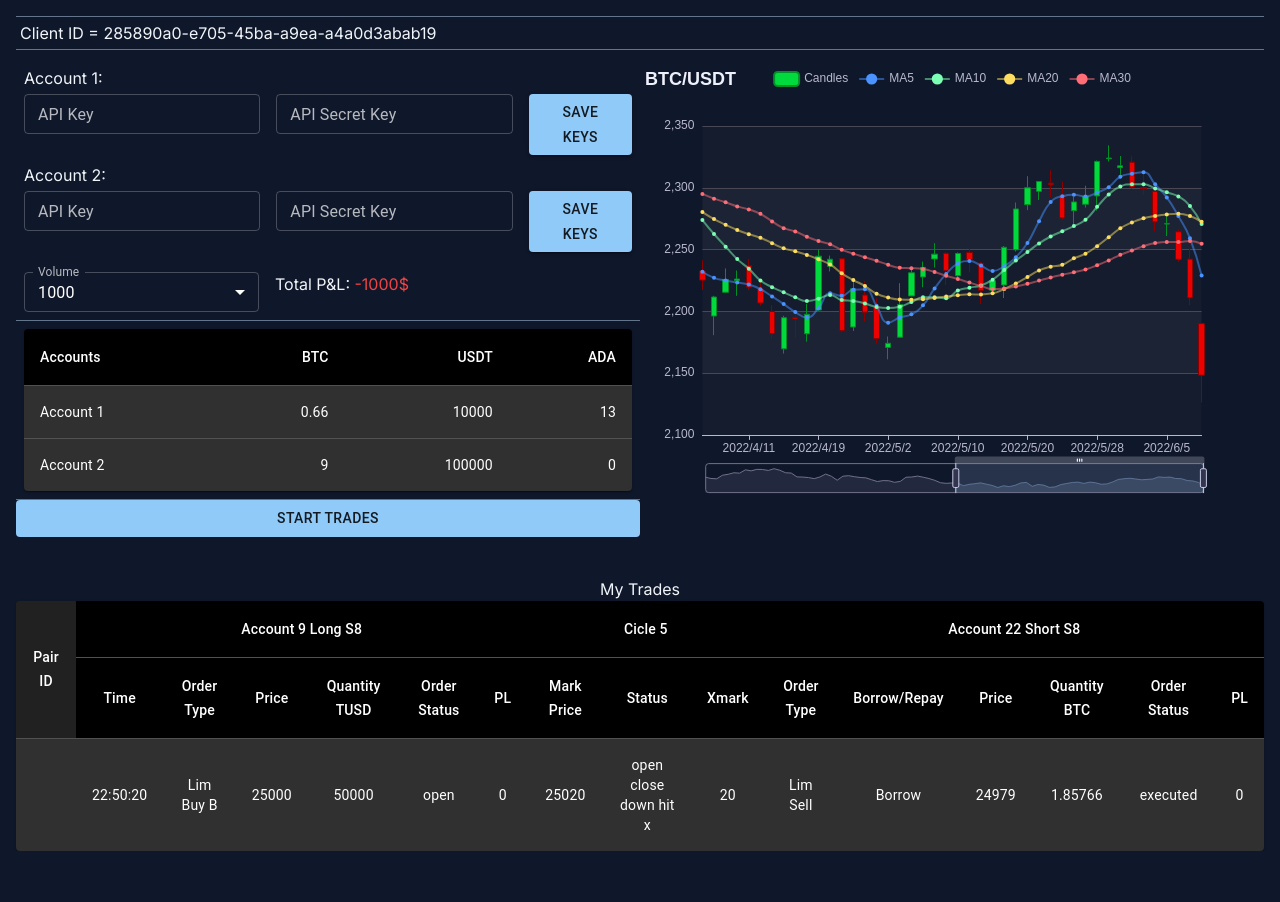
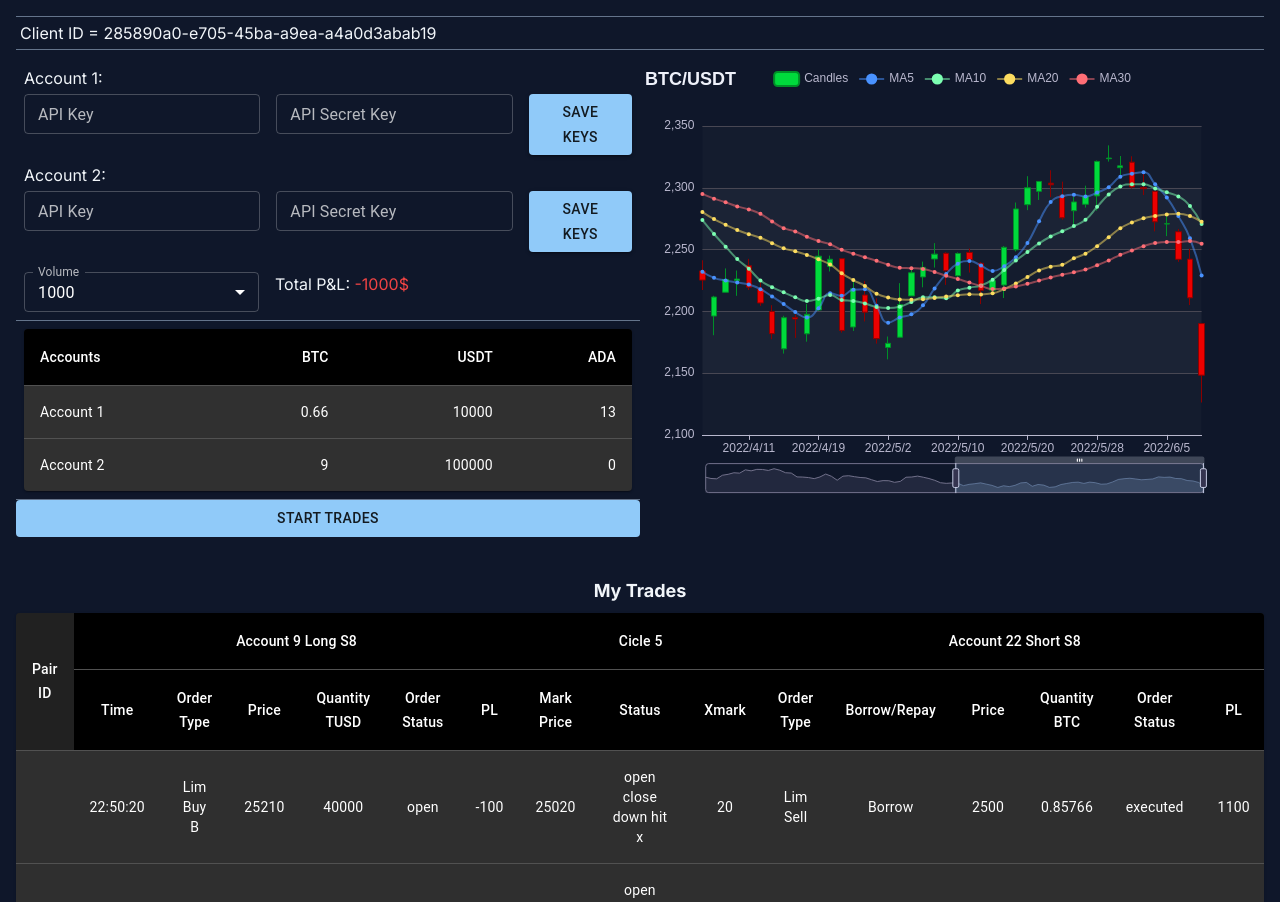
Before and after one commit to TrustInMagic/market-watcher-sketch, a Next.js app: page / in a window 1280 px wide. Shown: the top 902 px of the page. Before the commit the page ends 851 px from the top, so only its background shows below. Built offline with nearby package versions, Linux system fonts and the light colour scheme.

Commit message:
Add dynamic total P&L column

```diff
--- a/src/app/page.tsx
+++ b/src/app/page.tsx
@@ -50,7 +50,7 @@ const App = () => {
           <BalanceTable accounts={accounts} />
         </div>
         <div className='col-start-2 col-end-3 row-start-1 row-end-3'>
-          <CandleChart loading={false} theme='dark'/>
+          <CandleChart loading={false} theme='dark' />
         </div>
         <Button
           variant='contained'
@@ -60,8 +60,8 @@ const App = () => {
           Start Trades
         </Button>
       </div>
-      <div className='flex flex-col mt-10'>
-        <span className='self-center'>My Trades</span>
+      <div className='flex flex-col mt-10 gap-2 text-lg'>
+        <span className='self-center font-bold'>My Trades</span>
         <OrderTable />
       </div>
     </ThemeProvider>
--- a/src/components/OrderTable.tsx
+++ b/src/components/OrderTable.tsx
@@ -36,20 +36,20 @@ interface Cycle {
 
 interface Row {
   time: string;
-  long_orderType: string;
-  long_price: number;
-  long_quantityTUSD: number;
-  long_orderStatus: string;
-  long_PL: number;
+  longOrderType: string;
+  longPrice: number;
+  longQuantityTUSD: number;
+  longOrderStatus: string;
+  longPL: number;
   markPrice: string;
   status: string;
   xMark: number;
-  short_orderType: string;
-  short_borRep: string;
-  short_price: number;
-  short_qtyBTC: number;
-  short_orderStatus: string;
-  short_PL: number;
+  shortOrderType: string;
+  shortBorRep: string;
+  shortPrice: number;
+  shortQtyBTC: number;
+  shortOrderStatus: string;
+  shortPL: number;
 }
 
 const OrderTable = () => {
@@ -82,23 +82,37 @@ const OrderTable = () => {
     },
   }));
 
+  const StyledTablePLProfitCell = styled(TableCell)(({ theme }) => ({
+    [`&.${tableCellClasses.body}`]: {
+      backgroundColor: theme.palette.success.dark,
+      fontSize: 14,
+    },
+  }));
+
+  const StyledTablePLLossCell = styled(TableCell)(({ theme }) => ({
+    [`&.${tableCellClasses.body}`]: {
+      backgroundColor: theme.palette.error.dark,
+      fontSize: 14,
+    },
+  }));
+
   const createData = (order: Order, cycle: Cycle): Row => {
     const rowData = {
       time: order.time,
-      long_orderType: order.long.orderType,
-      long_price: order.long.price,
-      long_quantityTUSD: order.long.quantityTUSD,
-      long_orderStatus: order.long.orderStatus,
-      long_PL: order.long.PL,
+      longOrderType: order.long.orderType,
+      longPrice: order.long.price,
+      longQuantityTUSD: order.long.quantityTUSD,
+      longOrderStatus: order.long.orderStatus,
+      longPL: order.long.PL,
       markPrice: cycle.markPrice,
       status: order.status,
       xMark: cycle.xMark,
-      short_orderType: order.short.orderType,
-      short_borRep: order.short.borRep,
-      short_price: order.short.price,
-      short_qtyBTC: order.short.qtyBTC,
-      short_orderStatus: order.short.orderStatus,
-      short_PL: order.short.PL,
+      shortOrderType: order.short.orderType,
+      shortBorRep: order.short.borRep,
+      shortPrice: order.short.price,
+      shortQtyBTC: order.short.qtyBTC,
+      shortOrderStatus: order.short.orderStatus,
+      shortPL: order.short.PL,
     };
 
     return rowData;
@@ -107,6 +121,10 @@ const OrderTable = () => {
   const rows: Row[] = mockOrders.map((order: Order) =>
     createData(order, mockCycle)
   );
+
+  const calculateTotalPL = (longPL: number, shortPL: number) => {
+    return longPL + shortPL;
+  };
 
   return (
     <TableContainer component={Paper}>
@@ -124,6 +142,9 @@ const OrderTable = () => {
             </StyledTableCell>
             <StyledTableCell align='center' colSpan={6}>
               Account 22 Short S8
+            </StyledTableCell>
+            <StyledTableCell align='center' rowSpan={2}>
+              Total P&L
             </StyledTableCell>
           </TableRow>
           <TableRow>
@@ -149,20 +170,29 @@ const OrderTable = () => {
             <StyledTableRow key={index}>
               <StyledTableFirstCell></StyledTableFirstCell>
               <TableCell align='center'>{row.time}</TableCell>
-              <TableCell align='center'>{row.long_orderType}</TableCell>
-              <TableCell align='center'>{row.long_price}</TableCell>
-              <TableCell align='center'>{row.long_quantityTUSD}</TableCell>
-              <TableCell align='center'>{row.long_orderStatus}</TableCell>
-              <TableCell align='center'>{row.long_PL}</TableCell>
+              <TableCell align='center'>{row.longOrderType}</TableCell>
+              <TableCell align='center'>{row.longPrice}</TableCell>
+              <TableCell align='center'>{row.longQuantityTUSD}</TableCell>
+              <TableCell align='center'>{row.longOrderStatus}</TableCell>
+              <TableCell align='center'>{row.longPL}</TableCell>
               <TableCell align='center'>{row.markPrice}</TableCell>
               <TableCell align='center'>{row.status}</TableCell>
               <TableCell align='center'>{row.xMark}</TableCell>
-              <TableCell align='center'>{row.short_orderType}</TableCell>
-              <TableCell align='center'>{row.short_borRep}</TableCell>
-              <TableCell align='center'>{row.short_price}</TableCell>
-              <TableCell align='center'>{row.short_qtyBTC}</TableCell>
-              <TableCell align='center'>{row.short_orderStatus}</TableCell>
-              <TableCell align='center'>{row.short_PL}</TableCell>
+              <TableCell align='center'>{row.shortOrderType}</TableCell>
+              <TableCell align='center'>{row.shortBorRep}</TableCell>
+              <TableCell align='center'>{row.shortPrice}</TableCell>
+              <TableCell align='center'>{row.shortQtyBTC}</TableCell>
+              <TableCell align='center'>{row.shortOrderStatus}</TableCell>
+              <TableCell align='center'>{row.shortPL}</TableCell>
+              {calculateTotalPL(row.longPL, row.shortPL) > 0 ? (
+                <StyledTablePLProfitCell align='center'>
+                  {calculateTotalPL(row.longPL, row.shortPL)}
+                </StyledTablePLProfitCell>
+              ) : (
+                <StyledTablePLLossCell align='center'>
+                  {calculateTotalPL(row.longPL, row.shortPL)}
+                </StyledTablePLLossCell>
+              )}
             </StyledTableRow>
           ))}
         </TableBody>
--- a/src/mockData/mockData.tsx
+++ b/src/mockData/mockData.tsx
@@ -25,10 +25,29 @@ const mockOrders = [
     status: 'open close down hit x',
     long: {
       orderType: 'Lim Buy B',
+      price: 25210,
+      quantityTUSD: 40000,
+      orderStatus: 'open',
+      PL: -100,
+    },
+    short: {
+      orderType: 'Lim Sell',
+      price: 2500,
+      borRep: 'Borrow',
+      qtyBTC: 0.85766,
+      orderStatus: 'executed',
+      PL: 1100,
+    },
+  },
+  {
+    time: '20:50:20',
+    status: 'open market short correction 1',
+    long: {
+      orderType: 'Lim Buy B',
       price: 25000,
       quantityTUSD: 50000,
       orderStatus: 'open',
-      PL: 0,
+      PL: 100,
     },
     short: {
       orderType: 'Lim Sell',
@@ -36,7 +55,7 @@ const mockOrders = [
       borRep: 'Borrow',
       qtyBTC: 1.85766,
       orderStatus: 'executed',
-      PL: 0,
+      PL: -2500,
     },
   },
 ];
```
